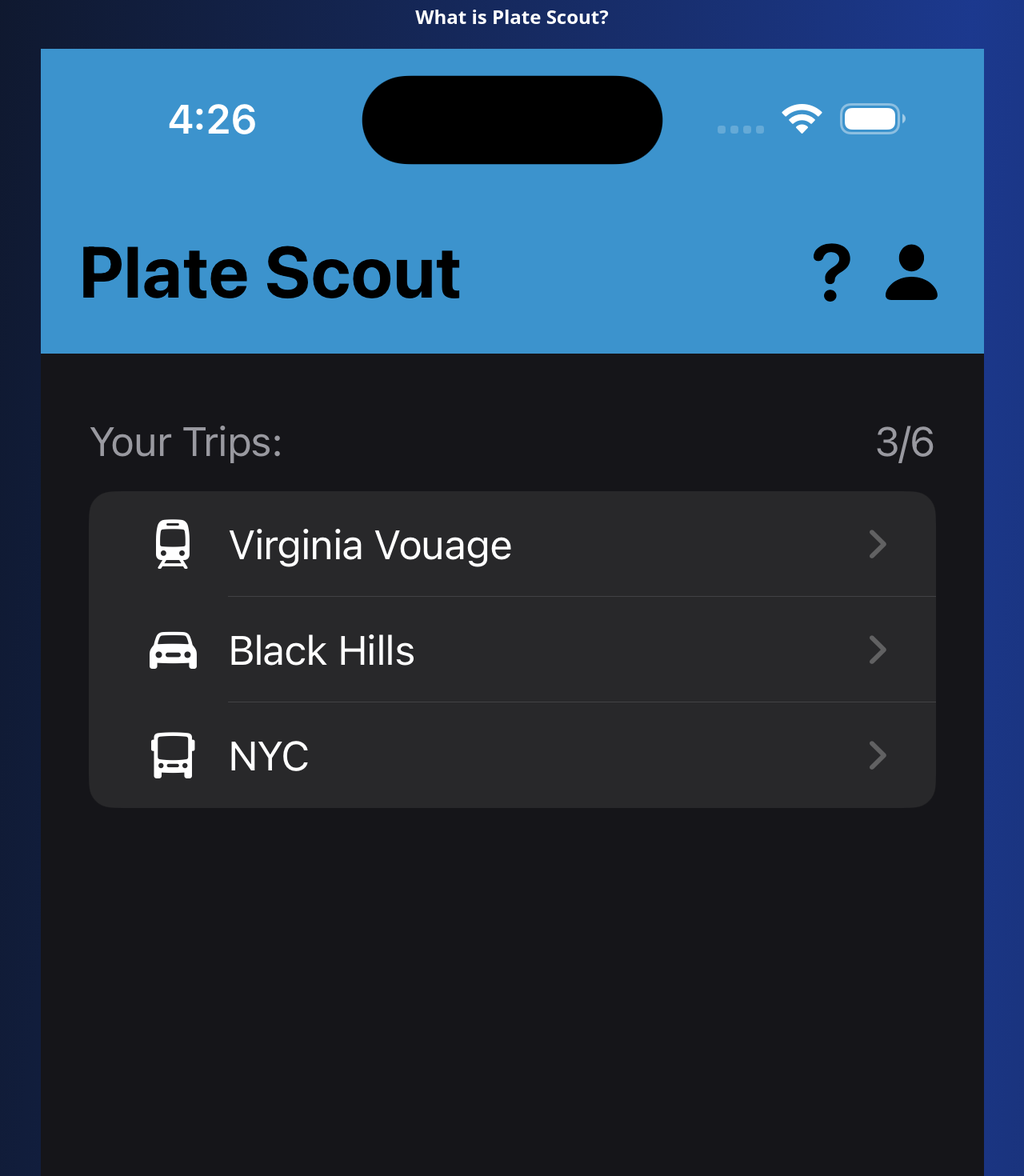
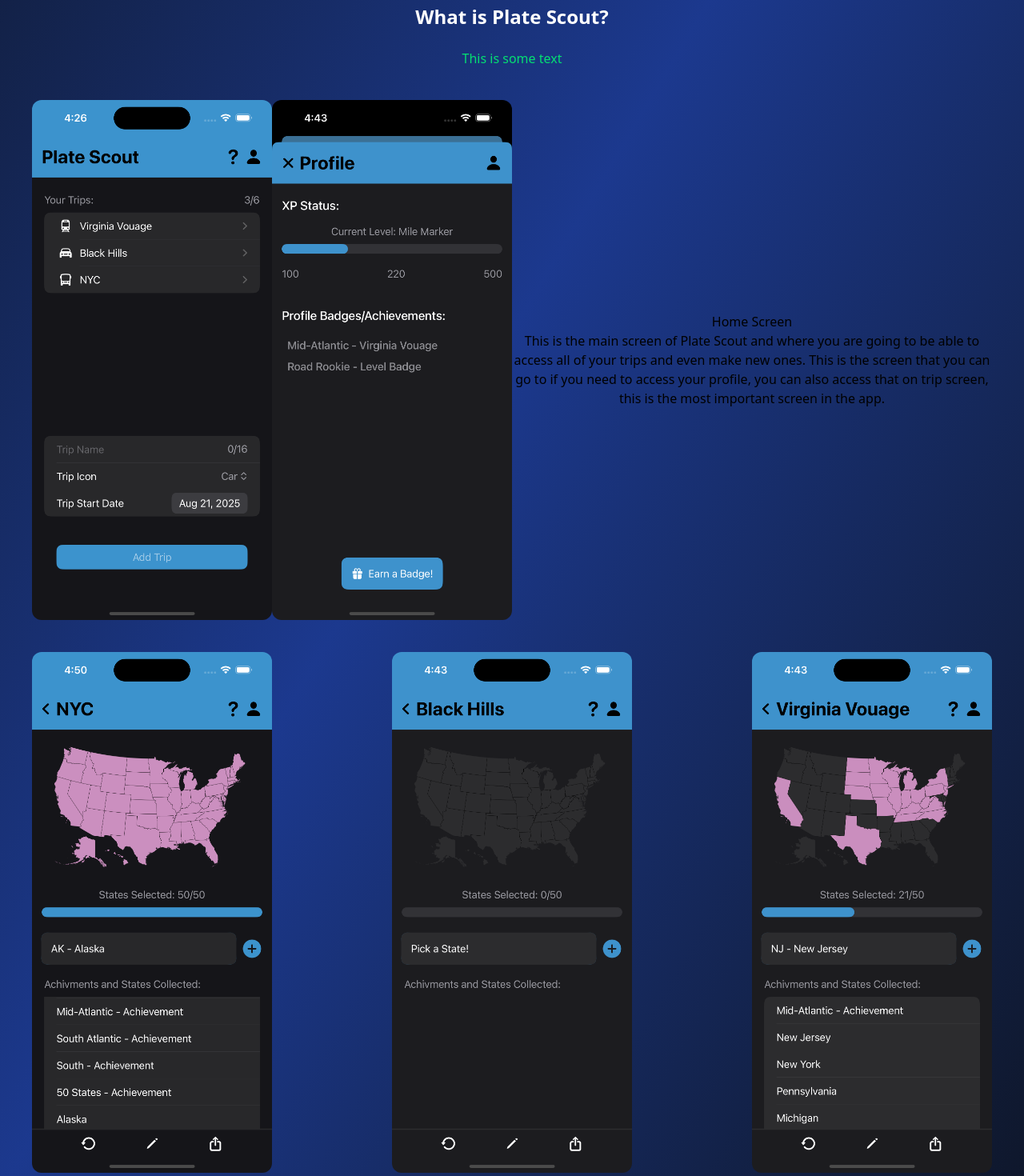
Before and after one commit to Mason-Dino/Dino-Dev, a Next.js app: page /plate-scout in a window 1280 px wide. Shown: the part 660-2130 px from the top of the page at 80% size. Built offline with nearby package versions, Linux system fonts and the light colour scheme.

Commit message:
working on the page with the screenshots

```diff
--- a/src/app/plate-scout/page.tsx
+++ b/src/app/plate-scout/page.tsx
@@ -36,11 +36,22 @@ export default function Home() {
                 <h1 className="text-2xl md:text-2xl font-bold text-white mb-6">
                     What is Plate Scout?
                 </h1>
-				<Image src={homeScreen} alt="a map of all 50 states in plate scout" />
-				<Image src={allStates} alt="a map of all 50 states in plate scout" />
-				<Image src={empty} alt="a map of all 50 states in plate scout" />
-				<Image src={mapSemi} alt="a map of all 50 states in plate scout" />
-				<Image src={profile} alt="a map of all 50 states in plate scout" />
+				<div className='w-full flex flex-col gap-10'>
+					<p className='text-red-100 sm:text-blue-400 md:text-green-400 xs:text-yellow-500'>This is some text</p>
+					<div className='flex items-center w-full justify-between'>
+						<Image src={homeScreen} alt="a map of all 50 states in plate scout" className='rounded-xl size-[40%] md:size-[25%]'/>
+						<Image src={profile} alt="a map of all 50 states in plate scout" className='rounded-xl size-[40%] md:size-[25%]'/>
+						<div className=''>
+							<h3>Home Screen</h3>
+							<p>This is the main screen of Plate Scout and where you are going to be able to access all of your trips and even make new ones. This is the screen that you can go to if you need to access your profile, you can also access that on trip screen, this is the most important screen in the app. </p>
+						</div>
+					</div>
+					<div className='flex items-center w-full justify-between'>
+						<Image src={allStates} alt="a map of all 50 states in plate scout" className='rounded-xl size-[30%] md:size-[25%]'/>
+						<Image src={empty} alt="a map of all 50 states in plate scout" className='rounded-xl size-[30%] md:size-[25%]'/>
+						<Image src={mapSemi} alt="a map of all 50 states in plate scout" className='rounded-xl size-[30%] md:size-[25%]'/>
+					</div>
+				</div>
             </section>
 		</div>
 	);
```
